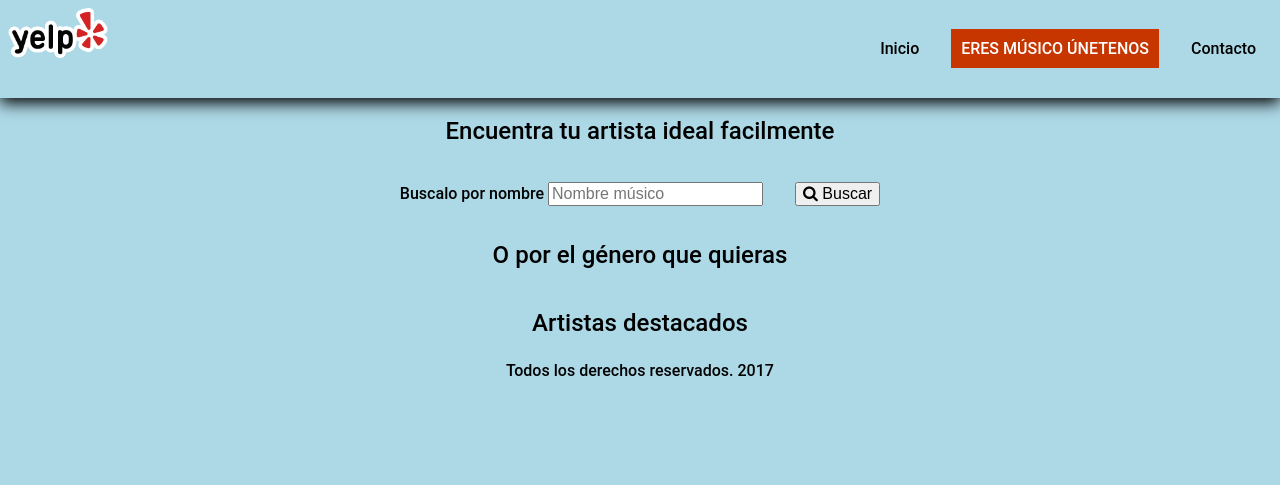
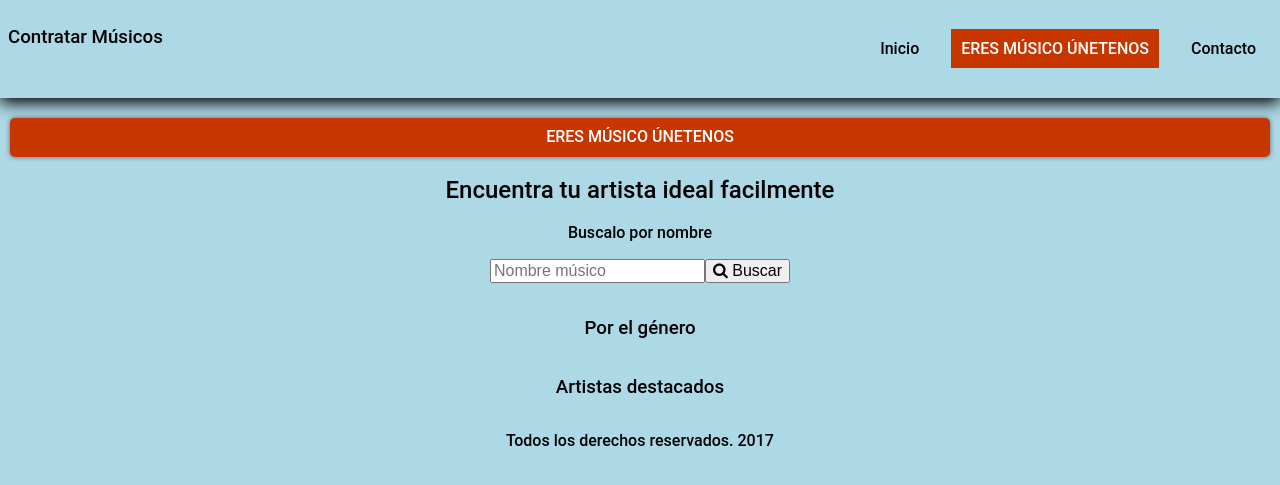
Before and after one commit to robertonunezc/musicos_py, a Django app: page /main/ in a window 1280 px wide. Shown: the top 485 px of the page. Run offline with Django 3.2, Linux system fonts and the light colour scheme; the visitor is signed in with stand-in values (Sample User, id 1).

Commit message:
feat index almost finished

```diff
--- a/contratar_musicos/musicos/static/musicos/css/style.css
+++ b/contratar_musicos/musicos/static/musicos/css/style.css
@@ -117,8 +117,8 @@ text-align: center;
 /*home categories*/
 .home-category {
     display: flex;
-    width: 85%;
-    justify-content: flex-start;
+    width: 98%;
+    justify-content: center;
     flex-wrap: wrap;
 }
 
@@ -140,10 +140,11 @@ text-align: center;
 .important-bands {
     display: flex;
     flex-wrap: wrap;
+    justify-content: center;
 }
 
 .important-bands__band {
-    flex: 0 1 13%;
+    flex: 1 1 40%;
 }
 
 .important-bands__info {
@@ -244,9 +245,10 @@ input[type=checkbox]:checked ~ .menu-header {
 
 @media screen and (max-width: 700px) {
     .nav {
-        flex-direction: column;
+       /* flex-direction: column;
         align-items: end;
-        width: 80%;
+        width: 80%;*/
+        display: none;
     }
 
     .filters--hero {
--- a/contratar_musicos/musicos/static/musicos/css/utils.css
+++ b/contratar_musicos/musicos/static/musicos/css/utils.css
@@ -6,6 +6,9 @@
  .pd5{
      padding:5px;
  }
+ .pd10{
+    padding:10px;
+}
  .pd15{
      padding:15px;
  }
@@ -87,6 +90,9 @@
 .d-flex {
     display: flex;
 }
+.f-column {
+    flex-direction: column;
+}
 .mx-auto {
     display: block;
     margin: 0 auto;
@@ -94,3 +100,15 @@
 .d-none {
     display: none;
 }
+.round-border {
+    border-radius: 5px;
+}
+.hover{
+    cursor: pointer;
+}
+.box-shadow {
+    box-shadow: 0 0 5px 0 rgba(0,0,0,0.5);
+}
+.jcont-center {
+    justify-content: center;
+}
--- a/contratar_musicos/musicos/templates/musicos/base.html
+++ b/contratar_musicos/musicos/templates/musicos/base.html
@@ -30,9 +30,9 @@
 </head>
 <body>
 <header class="header">
-    <picture>
-        <img src="{% static 'musicos/img/logo.png' %}" title="Logo" width="100px">
-    </picture>
+    <h3>
+       Contratar Músicos
+    </h3>
     <nav class="nav">
         <label for="show-menu" class="show-menu show-btn__visibility show-btn__size">
             <i class="fa fa-bars"></i>
@@ -63,9 +63,11 @@
         </ul>
     </nav>
 </header>
+<main class="mt10 d-flex f-column pd10">
 {% block container %}
+{% endblock %}
+</main>
 
-{% endblock %}
 <footer class="row">
     <p class="text-center">Todos los derechos reservados. 2017</p>
 </footer>
--- a/contratar_musicos/musicos/templates/musicos/index.html
+++ b/contratar_musicos/musicos/templates/musicos/index.html
@@ -1,22 +1,22 @@
 {% extends 'musicos/base.html' %}
 {% load static %}
 {% block container %}
-
-    <h2 class="title title--align-center">Encuentra tu artista ideal facilmente</h2>
-    <form method="post" action="#" class="pure-form pure-form-stacked filters--form filters--form__fontsize">
+<a
+    class="text-center btn-hightlight box-shadow hover round-border"
+    ref="{% url 'musicos:registro_usuario_musico' %}">Eres Músico ÚNETENOS</a>
+<h2 class="title title--align-center">Encuentra tu artista ideal facilmente</h2>
+    <form method="post" action="#" class="text-center filters--form__fontsize">
         {% csrf_token %}
-        <div class="filter--row">
-            <label for="name">Buscalo por nombre</label>
+        <label for="name">Buscalo por nombre</label>
+        <div class="filter--row d-flex jcont-center">
             <input id="name" class="input" type="text" name="nombre"
                    placeholder="Nombre músico">
-        </div>
-        <div class="filter--row">
-            <button class="pure-button pure-button-primary">
-                <i class="fa fa-search" aria-hidden="true"></i> Buscar
-            </button>
+                   <button class="pure-button pure-button-primary">
+                    <i class="fa fa-search" aria-hidden="true"></i> Buscar
+                </button>
         </div>
     </form>
-    <h2 class="title title--align-center">O por el género que quieras</h2>
+    <h3 class="title title--align-center">Por el género</h3>
 
     <section class="home-category">
 
@@ -27,7 +27,7 @@
         </a>
     {% endfor %}
     </section>
-    <h2 class="title title--align-center">Artistas destacados</h2>
+    <h3 class="title title--align-center">Artistas destacados</h3>
 
     <section class="important-bands">
         {% for musico in musicos %}
```
